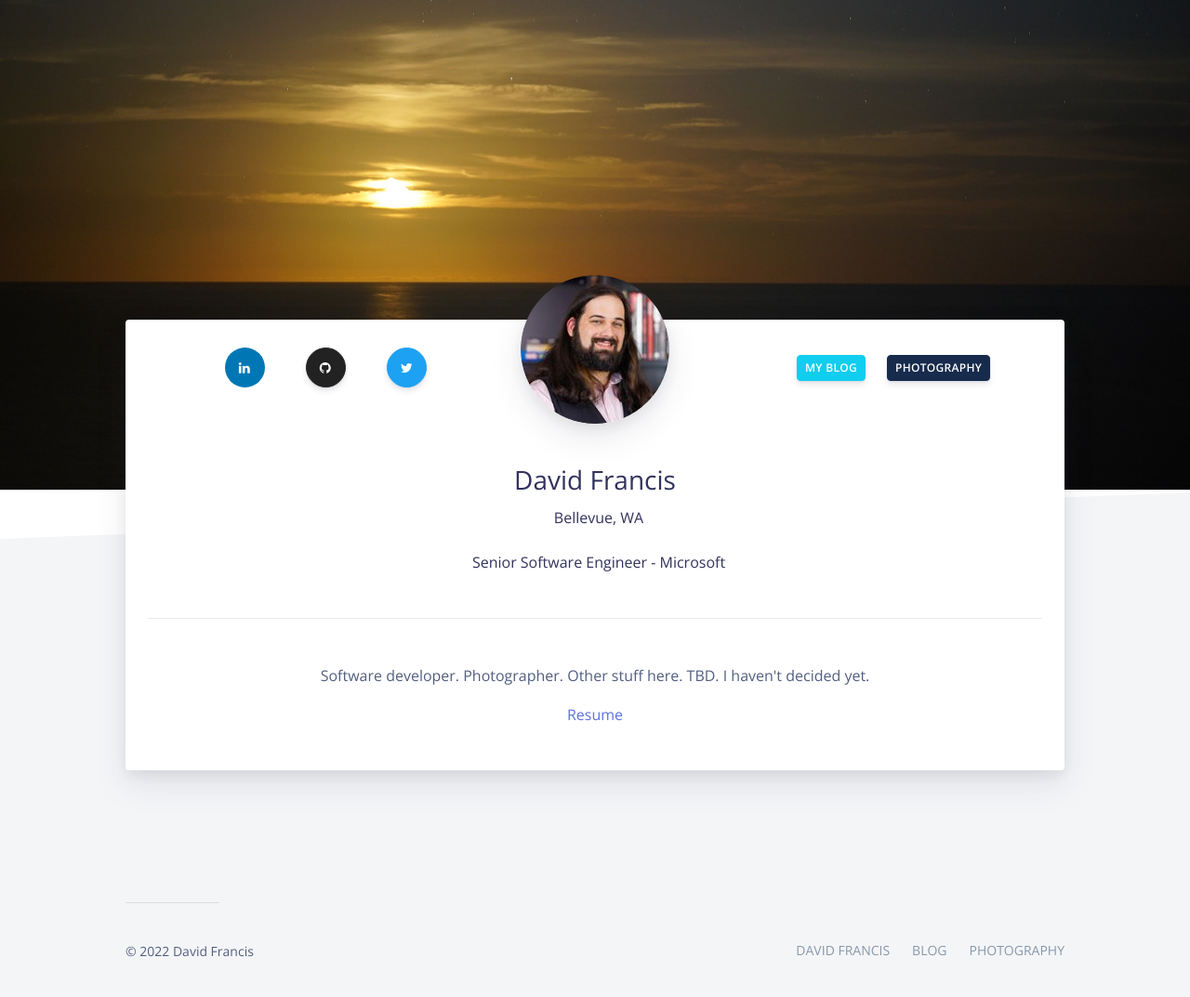
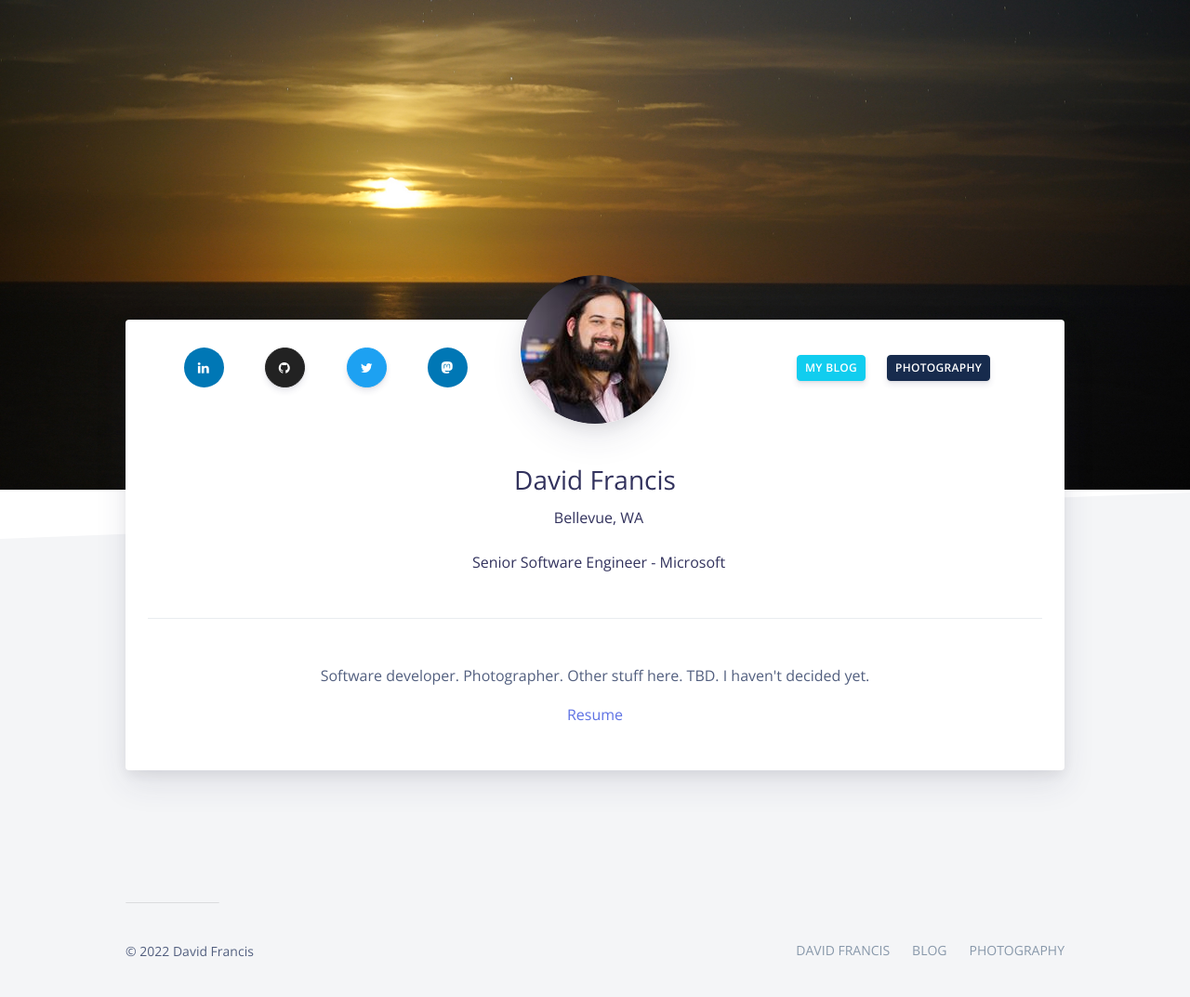
Before and after one commit to iamdavidfrancis/iamdavidfrancis.com, a Jekyll site: the page built from index.html, in a window 1280 px wide. Shown: the whole page at 93% size. Built offline with Jekyll 4.4.1, drawn with Linux system fonts in a browser that asks for light colours; nearby versions of some CDN libraries.

Commit message:
Add Mastodon

```diff
--- a/index.html
+++ b/index.html
@@ -39,15 +39,21 @@ pageClass: profile-page
                 </a>
               </div>
               <div>
-                <a target="_blank" href="https://github.com/iamdavidfrancis" rel="nofollow" class="btn btn-icon-only btn-github rounded-circle"  data-toggle="tooltip" data-original-title="Connect on LinkedIn">
+                <a target="_blank" href="https://github.com/iamdavidfrancis" rel="nofollow" class="btn btn-icon-only btn-github rounded-circle"  data-toggle="tooltip" data-original-title="Connect on GitHub">
                   <span class="btn-inner--icon"><i class="fa fa-github"></i></span>
                   <span class="sr-only">GitHub</span>
                 </a>
               </div>
               <div>
-                <a target="_blank" href="https://twitter.com/@iamdavidfrancis" rel="nofollow" class="btn btn-icon-only btn-twitter rounded-circle"  data-toggle="tooltip" data-original-title="Connect on LinkedIn">
+                <a target="_blank" href="https://twitter.com/@iamdavidfrancis" rel="nofollow" class="btn btn-icon-only btn-twitter rounded-circle"  data-toggle="tooltip" data-original-title="Connect on Twitter">
                   <span class="btn-inner--icon"><i class="fa fa-twitter"></i></span>
                   <span class="sr-only">Twitter</span>
+                </a>
+              </div>
+              <div>
+                <a rel="me" target="_blank" href="https://hachyderm.io/@david" rel="nofollow" data-toggle="tooltip" class="btn btn-icon-only btn-linkedin rounded-circle" data-original-title="Follow on Mastodon">
+                  <span class="btn-inner--icon"><i class="fab fa-mastodon"></i></span>
+                  <span class="sr-only">Mastodon</span>
                 </a>
               </div>
             </div>
```
